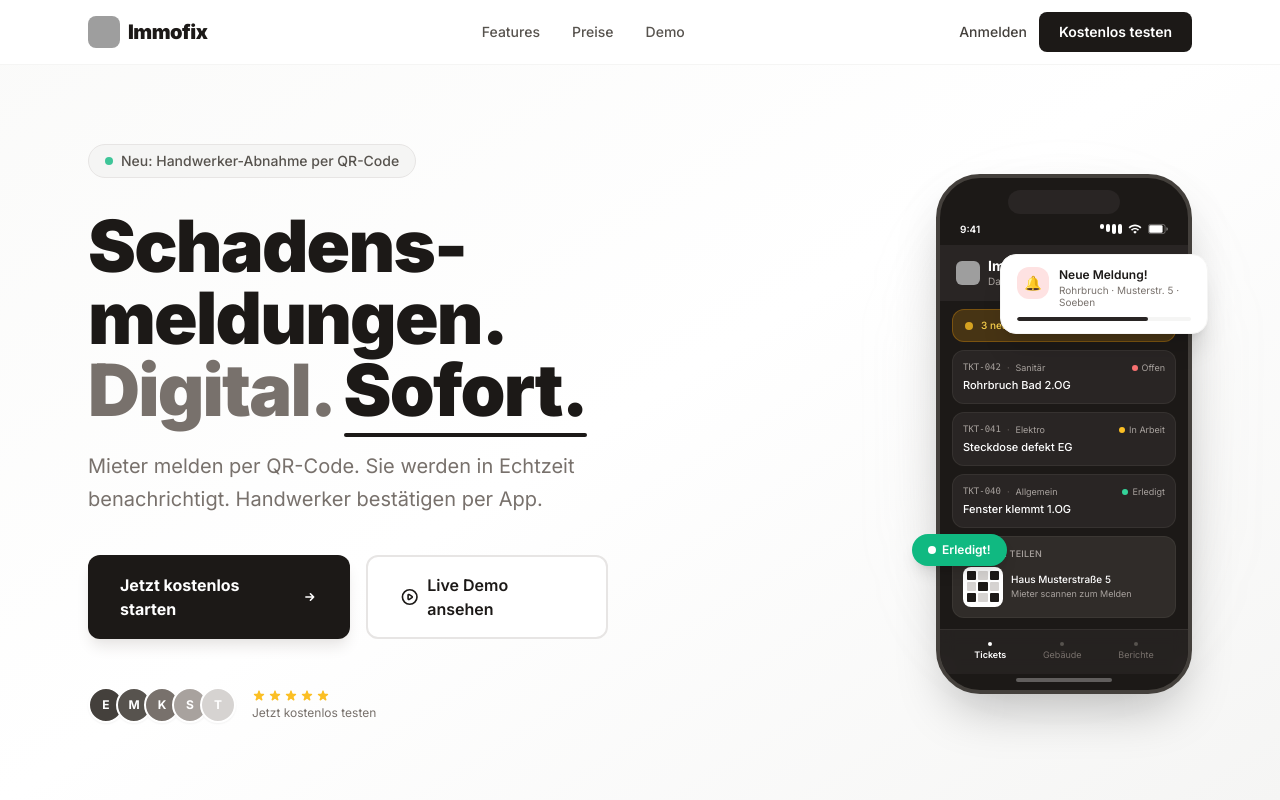
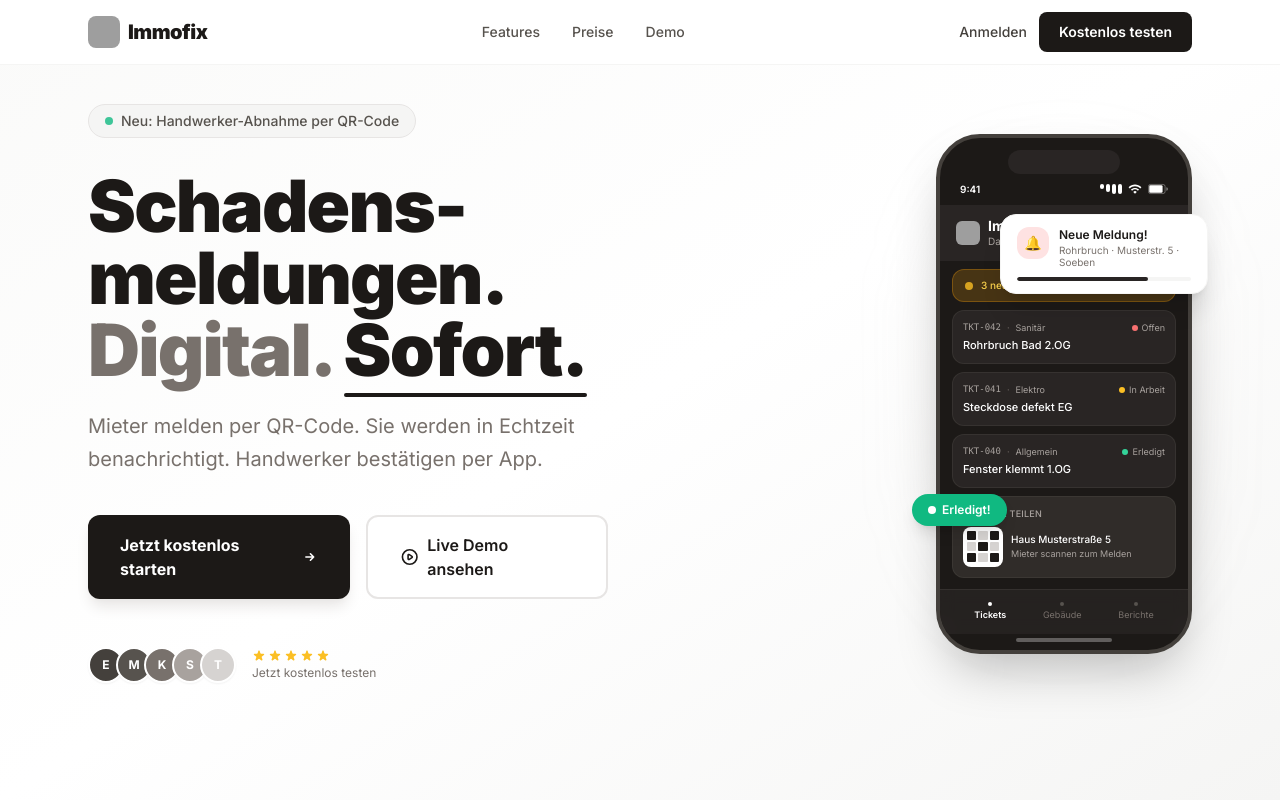
Before and after one commit to enricodela-oss/immofix-landing, a Next.js app: page / in a window 1280 px wide. Shown: the top 800 px of the page. Built offline with nearby package versions, Linux system fonts and the light colour scheme; grey boxes are pictures that could not be loaded.

Commit message:
fix: Hero-Content höher — items-start + weniger Top-Padding

```diff
--- a/app/page.tsx
+++ b/app/page.tsx
@@ -326,9 +326,9 @@ export default function Home() {
       {/* ── 2. HERO ───────────────────────────────────────────────────────── */}
       <section
         id="demo"
-        className="min-h-screen flex items-center bg-gradient-to-br from-stone-50 via-white to-stone-100 pt-16"
+        className="min-h-screen flex items-start bg-gradient-to-br from-stone-50 via-white to-stone-100 pt-16"
       >
-        <div className="max-w-6xl mx-auto px-4 sm:px-6 w-full py-20">
+        <div className="max-w-6xl mx-auto px-4 sm:px-6 w-full pt-10 pb-20">
           <div className="grid lg:grid-cols-2 gap-16 items-center">
             {/* Left: Copy */}
             <div className="order-2 lg:order-1">
```
